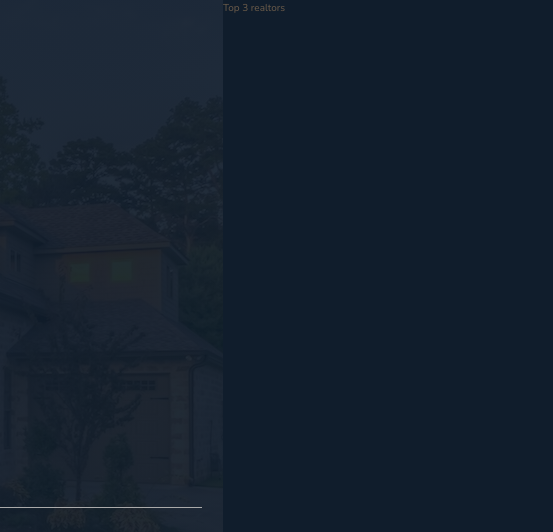
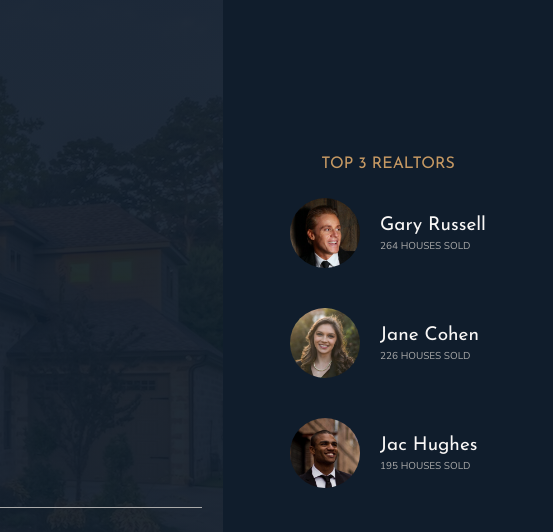
Before and after one commit to matka00/Homes, a website: page index.html in a window 1280 px wide. Shown: the top 532 px of the page, 727-1280 px from the left. Drawn offline with nearby package versions, Linux system fonts and the light colour scheme.

Commit message:
built & styled realtors section

```diff
--- a/index.html
+++ b/index.html
@@ -31,7 +31,26 @@
         </header>
 
         <div class="realtors">
-            Top 3 realtors
+            <h3 class="heading-3">Top 3 realtors</h3>
+            <div class="realtors__list">
+                <img src="img/realtor-1.jpeg" alt="Realtor 1" class="realtors__img">
+                <div class="realtors__deatils">
+                    <h4 class="heading-4 heading-4--light">Gary Russell</h4>
+                    <p class="realtors__sold">264 houses sold</p>
+                </div>
+
+                <img src="img/realtor-2.jpeg" alt="Realtor 2" class="realtors__img">
+                <div class="realtors__deatils">
+                    <h4 class="heading-4 heading-4--light">Jane Cohen</h4>
+                    <p class="realtors__sold">226 houses sold</p>
+                </div>
+
+                <img src="img/realtor-3.jpeg" alt="Realtor 3" class="realtors__img">
+                <div class="realtors__deatils">
+                    <h4 class="heading-4 heading-4--light">Jac Hughes</h4>
+                    <p class="realtors__sold">195 houses sold</p>
+                </div>
+            </div>
         </div>
 
         <section class="features">
--- a/sass/_realtors.scss
+++ b/sass/_realtors.scss
@@ -1,5 +1,33 @@
 .realtors {
   grid-column: col-start 7 / full-end;
 
+  display: grid;
+  row-gap: 2rem;
+  align-content: center;
+  justify-content: center;
+  justify-items: center;
+
+  padding: 3rem;
+
   background-color: $color-secondary;
+
+  &__list {
+    display: grid;
+    grid-template-columns: min-content max-content;
+    row-gap: 5vh;
+    column-gap: 2rem;
+    align-items: center;
+  }
+
+  &__img {
+    width: 7rem;
+    display: block;
+    border-radius: 50%;
+  }
+
+  &__sold {
+    margin-top: -3px;
+    text-transform: uppercase;
+    color: $color-grey-light-2;
+  }
 }
```
Also changed, not shown: css/style.css.
